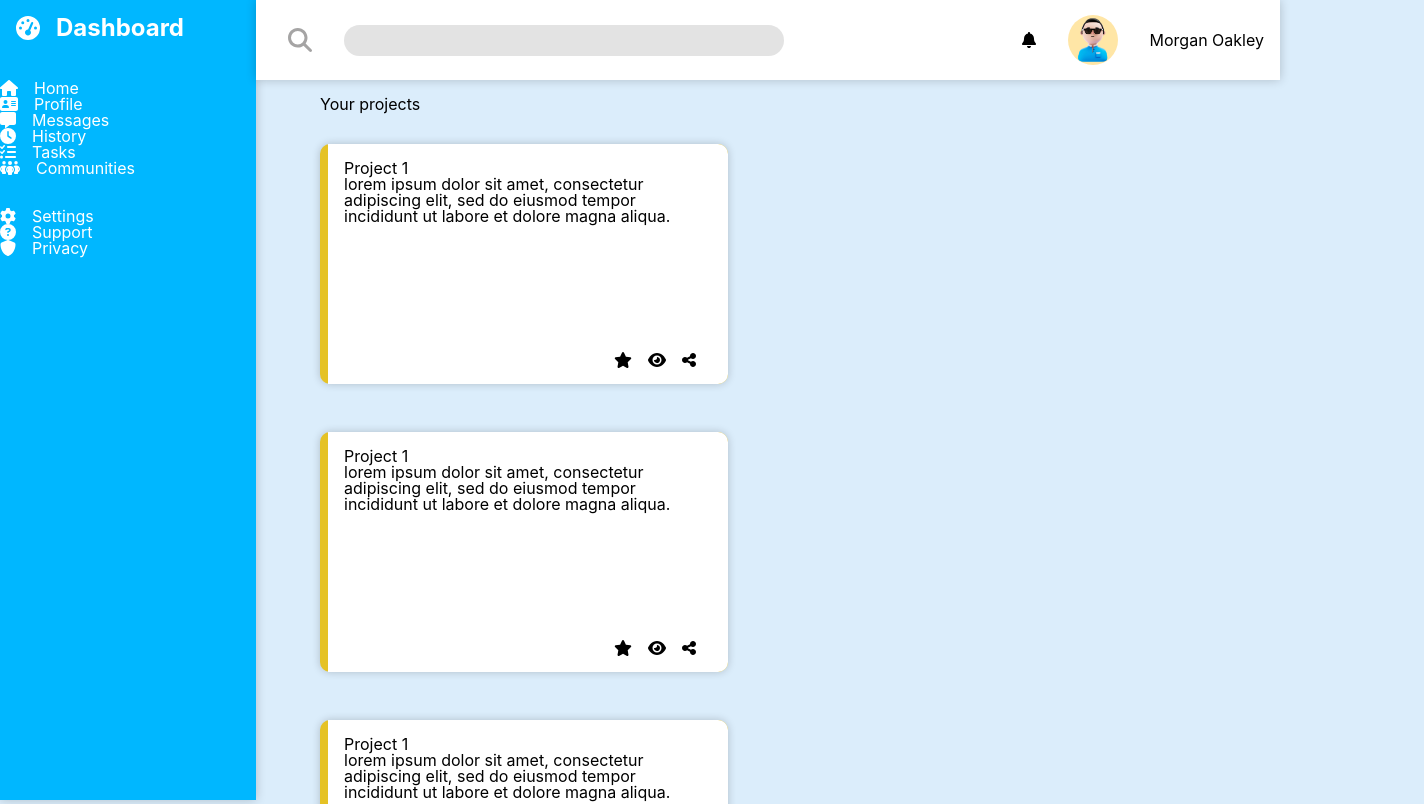
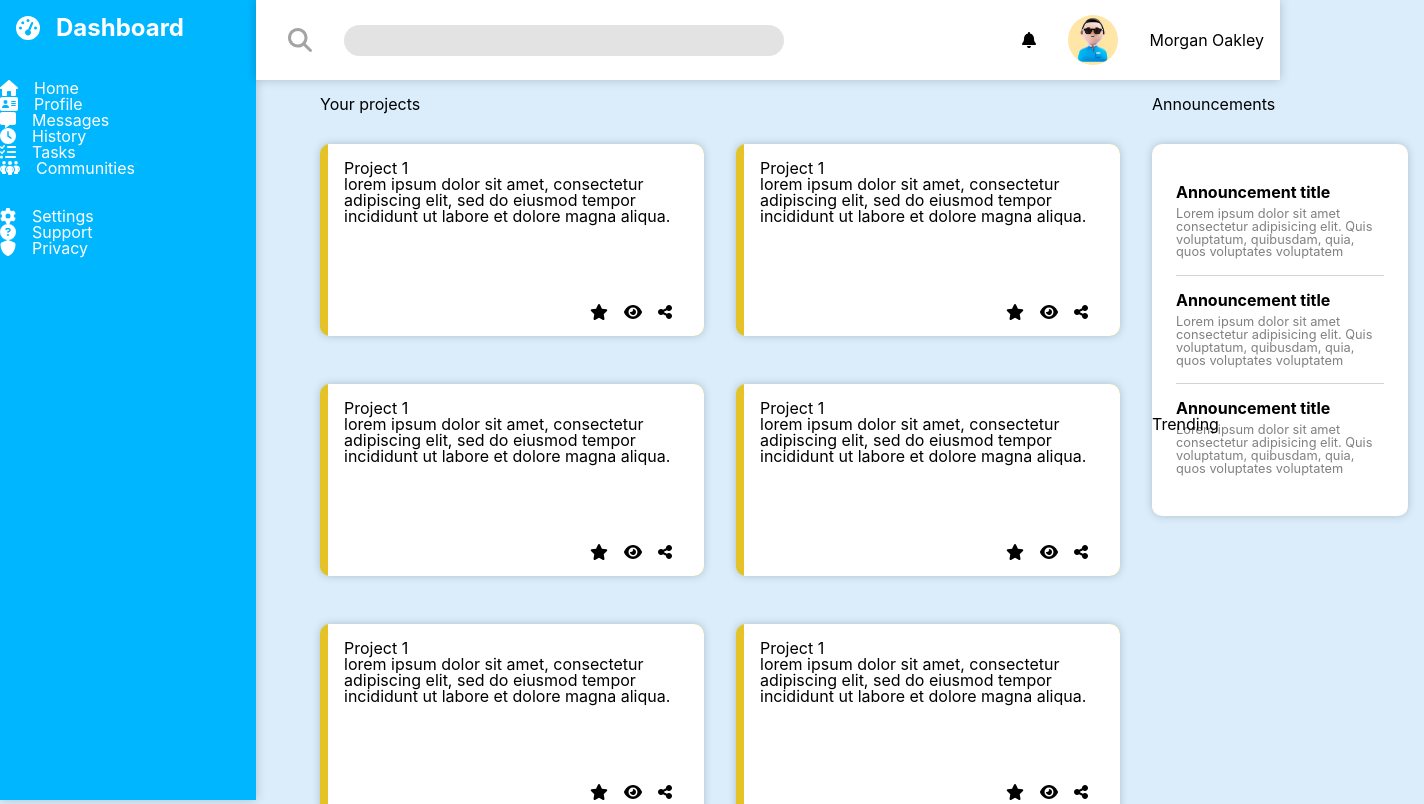
Before and after one commit to nicoriera/test-12p5-frontend, a React (Create React App) app: page / in a window 1280 px wide. Shown: the top 804 px of the page, 1424 px wide, since content can reach past the window. Built offline with nearby package versions, Linux system fonts and the light colour scheme.

Commit message:
create component annoucmeents trending cardscontainer and annoucementtrendingcontainer

```diff
--- a/src/App.js
+++ b/src/App.js
@@ -20,6 +20,8 @@ import {
   faShield,
 } from "@fortawesome/free-solid-svg-icons";
 import SideBar from "./components/SideBar/SideBar";
+import AnnoucementTrendingContainer from "./components/AnnoucementTrendingContainer/AnnoucementTrendingContainer";
+import CardsContainer from "./components/CardsContainer/CardsContainer";
 
 library.add(
   faStar,
@@ -46,15 +48,8 @@ function App() {
       <NavBar />
       <SideBar />
       <div className="main_content">
-        <h1>Your projects</h1>
-        <div className="card_container">
-          <Card />
-          <Card />
-          <Card />
-          <Card />
-          <Card />
-          <Card />
-        </div>
+        <CardsContainer />
+        <AnnoucementTrendingContainer />
       </div>
     </>
   );
--- /dev/null
+++ b/src/components/AnnoucementTrendingContainer/AnnoucementTrendingContainer.js
@@ -0,0 +1,18 @@
+import React from "react";
+import Announcement from "../Announcement/Announcement";
+import Trending from "../Trending/Trending";
+
+const AnnoucementTrendingContainer = () => {
+  return (
+    <div className="annoucements_trending_container">
+      <div className="announcements_container">
+        <Announcement />
+      </div>
+      <div className="trending_container">
+        <Trending />
+      </div>
+    </div>
+  );
+};
+
+export default AnnoucementTrendingContainer;
--- /dev/null
+++ b/src/components/AnnoucementTrendingContainer/annoucementTrendingContainer.scss
@@ -0,0 +1,18 @@
+.annoucements_trending_container {
+  display: none;
+}
+
+@media (min-width: 768px) {
+  .annoucements_trending_container {
+    display: flex;
+    flex-direction: column;
+    justify-content: right;
+    width: 20rem;
+    margin-left: 2rem;
+
+    .announcements_container,
+    .trending_container {
+      height: 40vh;
+    }
+  }
+}
--- /dev/null
+++ b/src/components/Announcement/Announcement.js
@@ -0,0 +1,34 @@
+import React from "react";
+
+const Announcement = () => {
+  return (
+    <>
+      <h1>Announcements</h1>
+      <div className="announcements">
+        <div className="announcement">
+          <h2>Announcement title</h2>
+          <p>
+            Lorem ipsum dolor sit amet consectetur adipisicing elit. Quis
+            voluptatum, quibusdam, quia, quos voluptates voluptatem
+          </p>
+        </div>
+        <div className="announcement">
+          <h2>Announcement title</h2>
+          <p>
+            Lorem ipsum dolor sit amet consectetur adipisicing elit. Quis
+            voluptatum, quibusdam, quia, quos voluptates voluptatem
+          </p>
+        </div>
+        <div className="announcement">
+          <h2>Announcement title</h2>
+          <p>
+            Lorem ipsum dolor sit amet consectetur adipisicing elit. Quis
+            voluptatum, quibusdam, quia, quos voluptates voluptatem
+          </p>
+        </div>
+      </div>
+    </>
+  );
+};
+
+export default Announcement;
--- /dev/null
+++ b/src/components/Announcement/announcement.scss
@@ -0,0 +1,34 @@
+.announcements {
+  display: none;
+}
+
+@media (min-width: 768px) {
+  .announcements {
+    display: block;
+    margin-top: 2rem;
+    background-color: white;
+    border-radius: $border-radius-card;
+    box-shadow: 0 0 8px rgba(0, 0, 0, 0.2);
+    padding: 1.5rem;
+
+    .announcement {
+      padding: 1rem 0;
+      border-bottom: 1px solid lightgray;
+
+      &:last-child {
+        border-bottom: none;
+      }
+
+      h2 {
+        font-size: 1rem;
+        font-weight: bold;
+        margin-bottom: 0.5rem;
+      }
+
+      p {
+        font-size: 0.8rem;
+        color: gray;
+      }
+    }
+  }
+}
--- a/src/components/Card/card.scss
+++ b/src/components/Card/card.scss
@@ -1,10 +1,3 @@
-.card_container {
-  display: flex;
-  flex-direction: column;
-  gap: 2rem;
-  margin-top: 2rem;
-  min-height: 10rem;
-
 .card {
   display: flex;
   flex-direction: column;
@@ -41,27 +34,12 @@
     }
   }
 }
-}
 
 @media (min-width: 768px) {
-  .main_content {
-    margin-left: 19rem;
-    padding: 1rem;
-    width: 80%;
-  }
-
-  .card_container {
-    display: grid;
-    grid-template-columns: repeat(auto-fit, minmax(20rem, 1fr));
-    width: 60%;
-    margin: 2rem 0;
-    padding: 0;
-
   .card {
     display: flex;
     flex-direction: column;
     margin-bottom: 1rem;
-      min-height: 15rem;
+    min-height: 8rem;
   }
 }
-}
--- /dev/null
+++ b/src/components/CardsContainer/CardsContainer.js
@@ -0,0 +1,20 @@
+import React from "react";
+import Card from "../Card/Card";
+
+const CardsContainer = () => {
+  return (
+    <div>
+      <h1>Your projects</h1>
+      <div className="card_container">
+        <Card />
+        <Card />
+        <Card />
+        <Card />
+        <Card />
+        <Card />
+      </div>
+    </div>
+  );
+};
+
+export default CardsContainer;
--- /dev/null
+++ b/src/components/CardsContainer/cardsContainer.scss
@@ -0,0 +1,16 @@
+.card_container {
+  display: flex;
+  flex-direction: column;
+  gap: 2rem;
+  margin-top: 2rem;
+  min-height: 10rem;
+}
+
+@media (min-width: 768px) {
+  .card_container {
+    display: grid;
+    grid-template-columns: repeat(auto-fit, minmax(20rem, 1fr));
+    transition: all 0.2s ease-in-out;
+    width: 50rem;
+  }
+}
--- /dev/null
+++ b/src/components/Trending/Trending.js
@@ -0,0 +1,11 @@
+import React from "react";
+
+const Trending = () => {
+  return (
+    <div>
+      <h1>Trending</h1>
+    </div>
+  );
+};
+
+export default Trending;
--- a/src/styles/index.scss
+++ b/src/styles/index.scss
@@ -3,6 +3,9 @@
 @import "../components/NavBar/navbar.scss";
 @import "../components/Card/card.scss";
 @import "../components/Sidebar/sidebar.scss";
+@import "src/components/AnnoucementTrendingContainer/annoucementTrendingContainer.scss";
+@import "src/components/CardsContainer/cardsContainer.scss";
+@import "src/components/Announcement/announcement.scss";
 
 body {
   margin: 0;
@@ -24,4 +27,18 @@ code {
   flex-direction: column;
   margin-top: 5rem;
   padding: 1rem;
+
+  .containers {
+    display: flex;
+    flex-direction: row;
+  }
 }
+
+@media (min-width: 768px) {
+  .main_content {
+    flex-direction: row;
+    margin-left: 19rem;
+    padding: 1rem;
+    width: 85%;
+  }
+}
```
Also changed, not shown: src/components/Trending/trending.scss (added). Lines whose indentation alone changed are shown as unchanged.
